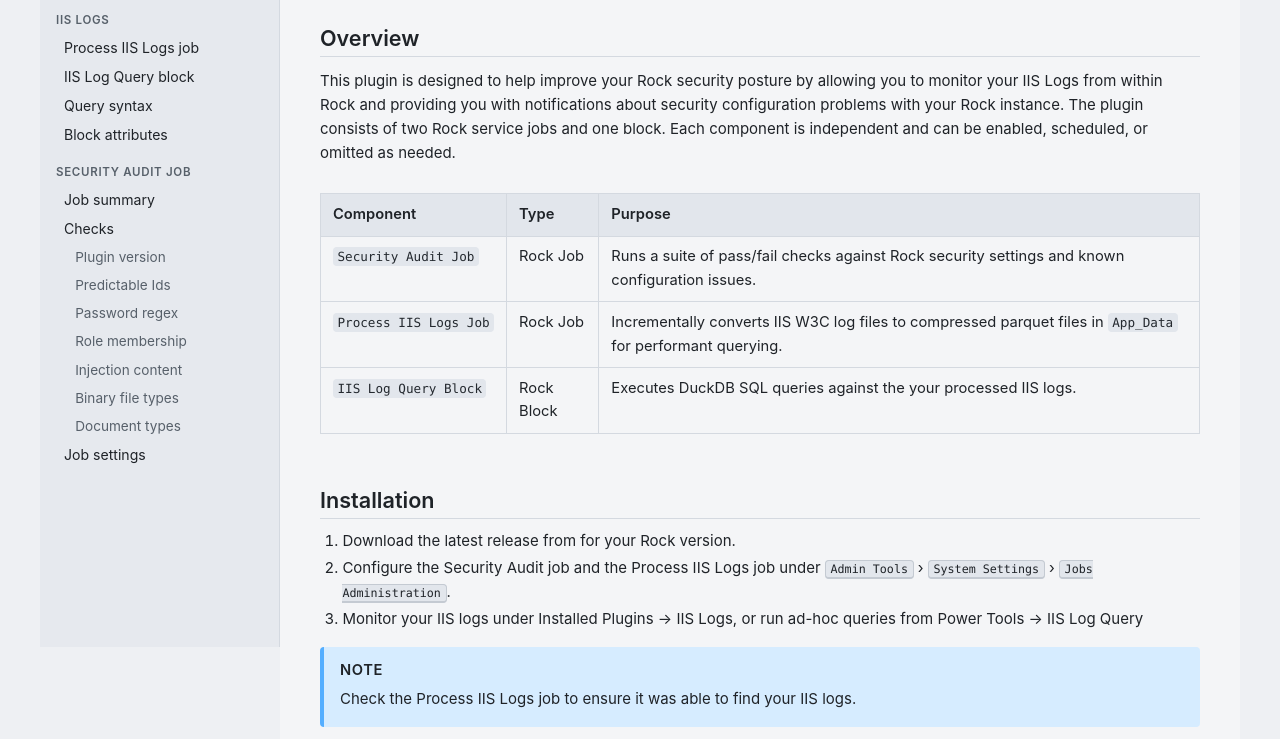
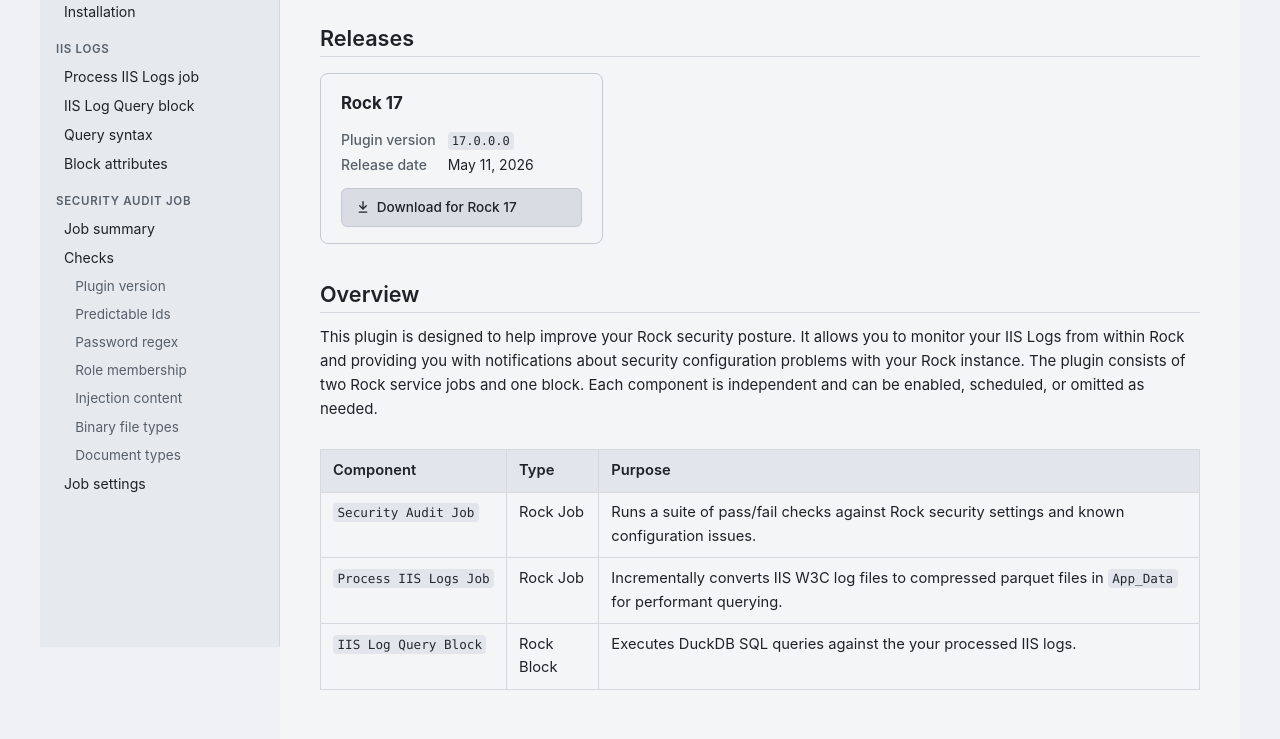
Before and after one commit to Redeemer-Technologies/security-monitoring, a plain HTML site: page index.html in a window 1280 px wide. Shown: the part 153-892 px from the top of the page. Drawn offline with Linux system fonts and the light colour scheme.

Commit message:
Add releases

```diff
--- a/index.html
+++ b/index.html
@@ -68,6 +68,7 @@
         <aside id="sidebar" class="sidebar" aria-label="Section navigation">
             <h4>Getting started</h4>
             <ul>
+                <li><a href="#releases">Releases</a></li>
                 <li><a href="#overview">Overview</a></li>
                 <li><a href="#installation">Installation</a></li>
             </ul>
@@ -110,9 +111,30 @@
                 <!-- <p class="lede">Improve your security posture by being notified about known configuration loopholes and monitor your IIS Logs. </p> -->
             </header>
 
+            <section id="releases">
+                <h2>Releases <a class="anchor" href="#releases">#</a></h2>
+                <div class="release-grid">
+                    <div class="release-card">
+                        <div class="release-card-header">
+                            <span class="release-rock-version">Rock 17</span>
+                        </div>
+                        <dl class="release-meta">
+                            <dt>Plugin version</dt>
+                            <dd><code>17.0.0.0</code></dd>
+                            <dt>Release date</dt>
+                            <dd>May 11, 2026</dd>
+                        </dl>
+                        <a class="release-download" href="/net.redeemertech.Security_17.0.0.0.zip">
+                            <svg viewBox="0 0 16 16" fill="currentColor" aria-hidden="true"><path d="M7.47 10.78a.75.75 0 0 0 1.06 0l3.75-3.75a.75.75 0 0 0-1.06-1.06L8.75 8.44V1.75a.75.75 0 0 0-1.5 0v6.69L4.78 5.97a.75.75 0 0 0-1.06 1.06l3.75 3.75Z"/><path d="M3.75 13a.75.75 0 0 0 0 1.5h8.5a.75.75 0 0 0 0-1.5h-8.5Z"/></svg>
+                            Download for Rock 17
+                        </a>
+                    </div>
+                </div>
+            </section>
+
             <section id="overview">
                 <h2>Overview <a class="anchor" href="#overview">#</a></h2>
-                <p> This plugin is designed to help improve your Rock security posture by allowing you to monitor your IIS Logs from within Rock and providing you with notifications about security configuration problems with your Rock instance. The plugin consists of two Rock service jobs and one block. Each component is independent and can be
+                <p> This plugin is designed to help improve your Rock security posture. It allows you to monitor your IIS Logs from within Rock and providing you with notifications about security configuration problems with your Rock instance. The plugin consists of two Rock service jobs and one block. Each component is independent and can be
                     enabled, scheduled, or omitted as needed.</p>
 
                 <div class="table-wrap">
--- a/styles.css
+++ b/styles.css
@@ -520,6 +520,96 @@ kbd {
   overflow-x: auto;
 }
 
+/* ----- Releases grid ----- */
+
+.release-grid {
+  display: grid;
+  grid-template-columns: repeat(auto-fill, minmax(220px, 1fr));
+  gap: 1rem;
+  margin: 1rem 0;
+}
+
+.release-card {
+  display: flex;
+  flex-direction: column;
+  gap: 0.75rem;
+  padding: 1rem 1.25rem;
+  border: 1px solid var(--border);
+  border-radius: 8px;
+  background: var(--content-bg);
+}
+
+.release-card-header {
+  display: flex;
+  align-items: center;
+  gap: 0.5rem;
+}
+
+.release-rock-version {
+  font-weight: 700;
+  font-size: 1.05rem;
+}
+
+.release-badge {
+  padding: 0.1rem 0.5rem;
+  border-radius: 20px;
+  background: var(--tip-bg);
+  border: 1px solid var(--tip-border);
+  color: var(--tip-border);
+  font-size: 0.72rem;
+  font-weight: 600;
+  text-transform: uppercase;
+  letter-spacing: 0.05em;
+}
+
+.release-meta {
+  display: grid;
+  grid-template-columns: auto 1fr;
+  gap: 0.15rem 0.75rem;
+  margin: 0;
+  font-size: 0.875rem;
+}
+
+.release-meta dt {
+  color: var(--muted);
+  font-weight: 500;
+  white-space: nowrap;
+}
+
+.release-meta dd {
+  margin: 0;
+}
+
+.release-download {
+  display: inline-flex;
+  align-items: center;
+  gap: 0.4rem;
+  margin-top: auto;
+  padding: 0.45rem 0.9rem;
+  border: 1px solid var(--border);
+  border-radius: 6px;
+  background: var(--hover-bg);
+  color: var(--text);
+  font-size: 0.85rem;
+  font-weight: 500;
+  text-decoration: none;
+  transition: background 0.15s, border-color 0.15s;
+}
+
+.release-download:hover,
+.release-download:focus {
+  background: var(--active-bg);
+  border-color: var(--link);
+  color: var(--link);
+  text-decoration: none;
+}
+
+.release-download svg {
+  width: 14px;
+  height: 14px;
+  flex-shrink: 0;
+}
+
 /* ----- Callouts ----- */
 
 .callout {
```
Also changed, not shown: 1 other file.
